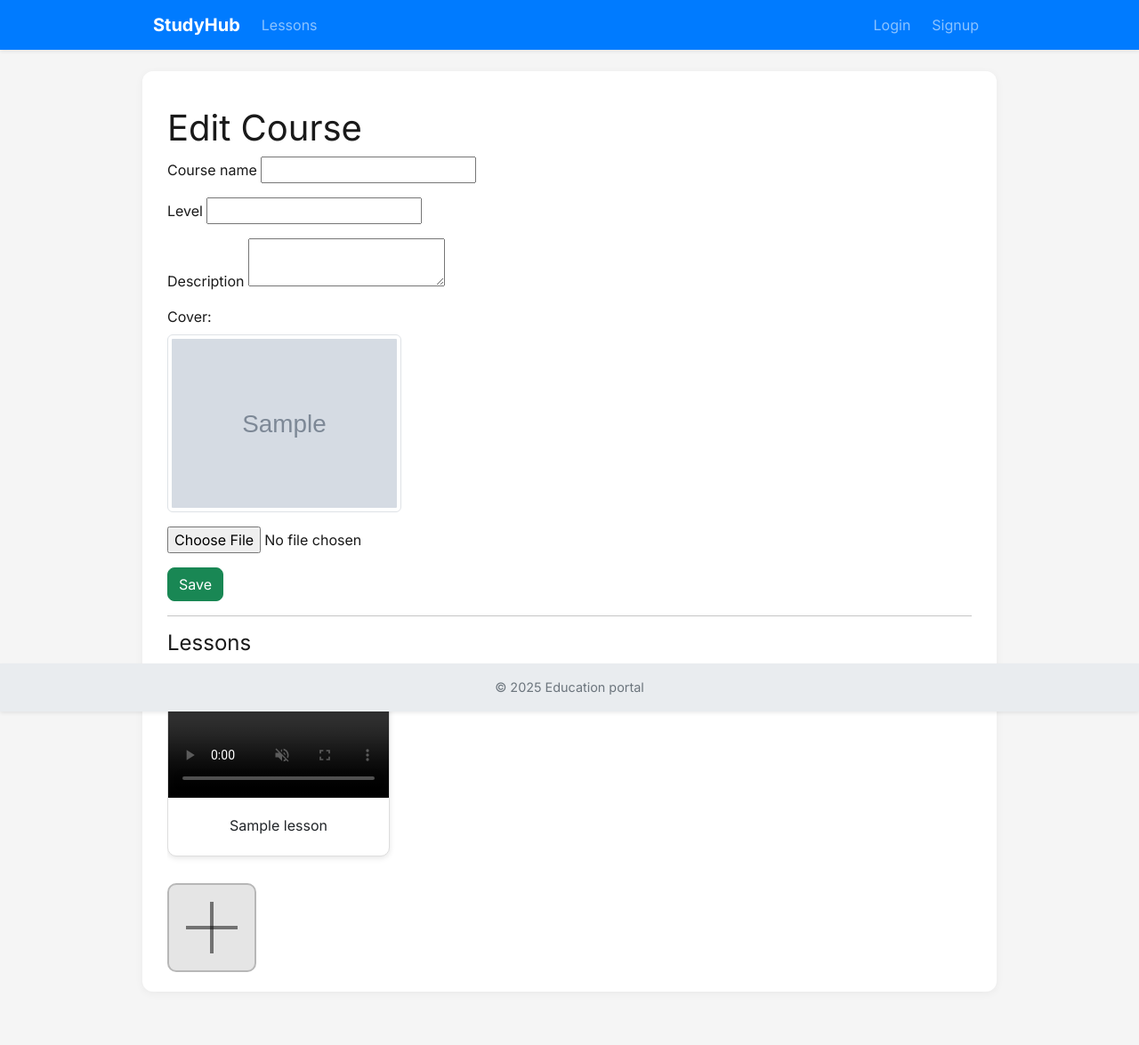
After one commit to LeontyLozovik/StudyHub, a Django app: template StudyHub/main/templates/main/update_course.html in a window 1280 px wide. The commit adds this page. Shown: the whole page at 89% size. Run offline with Django 5.2, Linux system fonts and the light colour scheme; the template is opened without the code that fills it: most values are stand-ins (such as "Sample title", 1, 10 or a date in 2020); grey boxes marked "Sample" are stand-in pictures; form fields are guessed from the names that the template uses; grey boxes are pictures that could not be loaded.

Commit message:
add update and delete course

```diff
--- /dev/null
+++ b/StudyHub/main/static/main/styles/update_course.css
@@ -0,0 +1,83 @@
+.lesson-carousel {
+    scroll-snap-type: x mandatory;
+    -webkit-overflow-scrolling: touch;
+    padding-bottom: 10px;
+}
+
+.lesson-card {
+    scroll-snap-align: start;
+    border: 1px solid #ddd;
+    border-radius: 10px;
+    overflow: hidden;
+    box-shadow: 0 2px 6px rgba(0,0,0,0.1);
+    background-color: white;
+    position: relative; /* важно для позиционирования крестика */
+}
+
+/* Кнопка удаления урока — красный крестик */
+.delete-lesson-btn {
+    position: absolute;
+    top: 8px;
+    right: 8px;
+    background: rgba(255, 0, 0, 0.8);
+    color: white;
+    font-weight: bold;
+    font-size: 20px;
+    line-height: 1;
+    width: 28px;
+    height: 28px;
+    border-radius: 50%;
+    text-align: center;
+    text-decoration: none;
+    opacity: 0;
+    transition: opacity 0.3s ease;
+    cursor: pointer;
+    user-select: none;
+    z-index: 10;
+}
+
+/* Показать крестик при наведении на урок */
+.lesson-card:hover .delete-lesson-btn {
+    opacity: 1;
+}
+
+/* Квадратная кнопка с прозрачным плюсом для добавления урока */
+.add-lesson-btn {
+    display: inline-block;
+    width: 100px;
+    height: 100px;
+    margin-top: 20px;
+    background-color: rgba(0, 0, 0, 0.1);
+    border: 2px solid rgba(0,0,0,0.2);
+    border-radius: 10px;
+    position: relative;
+    cursor: pointer;
+    transition: background-color 0.3s;
+}
+
+.add-lesson-btn:hover {
+    background-color: rgba(0, 0, 0, 0.2);
+}
+
+.add-lesson-btn::before,
+.add-lesson-btn::after {
+    content: '';
+    position: absolute;
+    background-color: rgba(0,0,0,0.5);
+}
+
+.add-lesson-btn::before {
+    top: 50%;
+    left: 20%;
+    right: 20%;
+    height: 4px;
+    transform: translateY(-50%);
+}
+
+.add-lesson-btn::after {
+    left: 50%;
+    top: 20%;
+    bottom: 20%;
+    width: 4px;
+    transform: translateX(-50%);
+}
--- a/StudyHub/main/templates/main/main_page.html
+++ b/StudyHub/main/templates/main/main_page.html
@@ -11,6 +11,7 @@
 <div class="row row-cols-1 row-cols-md-2 row-cols-lg-4 g-4">
     {% for course in courses %}
     <div class="col">
+        <a href="{% url 'one_course' course.pk %}" class="text-decoration-none text-dark">
             <div class="card course-card h-100 position-relative">
                 <img src="{{ course.cover.url }}" class="card-img-top course-cover" alt="{{ course.course_name }}">
 
@@ -29,6 +30,7 @@
                     <h5 class="card-title mt-auto">{{ course.course_name }}</h5>
                 </div>
             </div>
+        </a>
     </div>
     {% empty %}
     <p>No courses founded</p>
--- /dev/null
+++ b/StudyHub/main/templates/main/update_course.html
@@ -0,0 +1,71 @@
+{% extends 'main/base.html' %}
+{% load static %}
+
+{% block extra_css %}
+<link rel="stylesheet" href="{% static 'main/styles/update_course.css' %}">
+{% endblock %}
+
+{% block content %}
+<div class="container mt-4">
+    <h1>Edit Course</h1>
+    <form method="post">
+        {% csrf_token %}
+        <div class="mb-3">
+            {{ form.course_name.label_tag }}
+            {{ form.course_name }}
+        </div>
+        <div class="mb-3">
+            {{ form.level.label_tag }}
+            {{ form.level }}
+        </div>
+        <div class="mb-3">
+            {{ form.description.label_tag }}
+            {{ form.description }}
+        </div>
+
+        <div class="mb-3">
+            <label for="{{ form.cover.id_for_label }}" class="form-label">Cover:</label>
+            {% if course.cover %}
+                <div class="mb-3">
+                    <img src="{{ course.cover.url }}" alt="Current cover" style="max-height: 200px;" class="img-thumbnail">
+                </div>
+            {% endif %}
+            <div class="custom-file">
+                {{ form.cover }}
+            </div>
+        </div>
+
+
+        <button type="submit" class="btn btn-success">Save</button>
+    </form>
+
+    <hr>
+
+    <h4>Lessons</h4>
+    <div class="lesson-carousel d-flex overflow-auto gap-3">
+        {% for lesson in course.lessons.all %}
+        <div class="lesson-card card flex-shrink-0 position-relative" style="width: 250px;">
+            <!-- Кнопка удаления -->
+            <a href="{% url 'delete_lesson' lesson.pk %}"
+               class="delete-lesson-btn"
+               title="Delete lesson"
+               onclick="return confirm('Are you sure you want to delete this lesson?');">
+                &times;
+            </a>
+
+            <div class="card-img-top video-thumbnail">
+                <video src="{{ lesson.video.url }}" muted preload="metadata" style="width:100%; height:150px; object-fit:cover;" controls></video>
+            </div>
+            <div class="card-body">
+                <h6 class="card-title text-center">{{ lesson.lesson_name }}</h6>
+            </div>
+        </div>
+        {% empty %}
+        <p>No lessons</p>
+        {% endfor %}
+    </div>
+
+    <!-- Квадратная кнопка с прозрачным плюсом для добавления урока -->
+    <a href="{% url 'main_page' %}" class="add-lesson-btn" title="Add lesson"></a>
+</div>
+{% endblock %}
--- a/StudyHub/main/urls.py
+++ b/StudyHub/main/urls.py
@@ -13,5 +13,7 @@ urlpatterns = [
     path('course/<int:pk>/', OneCourse.as_view(), name='one_course'),
     path('create/lesson/', CreateLesson.as_view(), name='create_lesson'),
     path('lesson/<int:pk>/', OneLesson.as_view(), name='one_lesson'),
-    path('profile/<int:pk>', Profile.as_view(), name='profile')
+    path('profile/<int:pk>/', Profile.as_view(), name='profile'),
+    path('course/update/<int:pk>/', UpdateCourse.as_view(), name='update_course'),
+    path('course/delete/<int:pk>/', DeleteCourse.as_view(), name='delete_course')
 ]
```
Also changed, not shown: StudyHub/main/templates/main/course_confirm_delete.html (added, +12 -0 lines), StudyHub/main/templates/main/one_course.html (+17 -7 lines), StudyHub/main/views.py (+27 -6 lines). Lines whose indentation alone changed are shown as unchanged.
